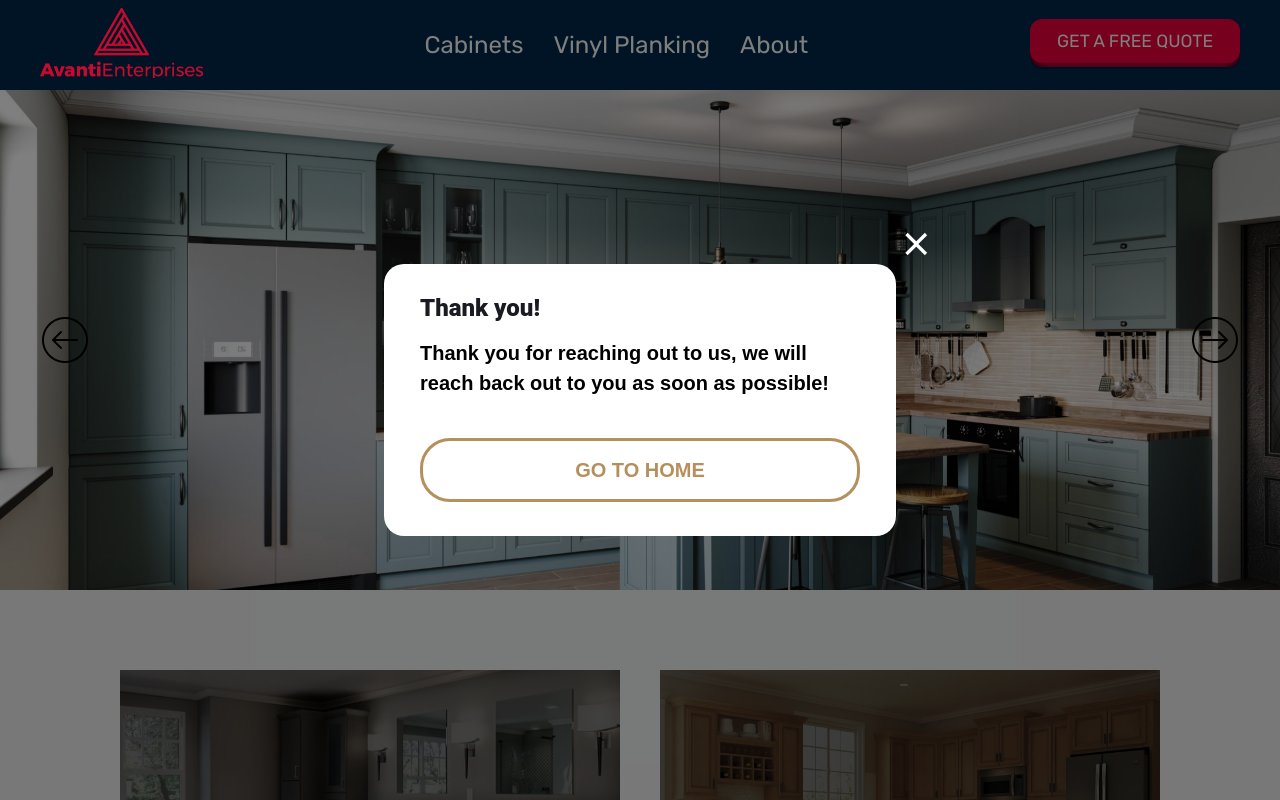
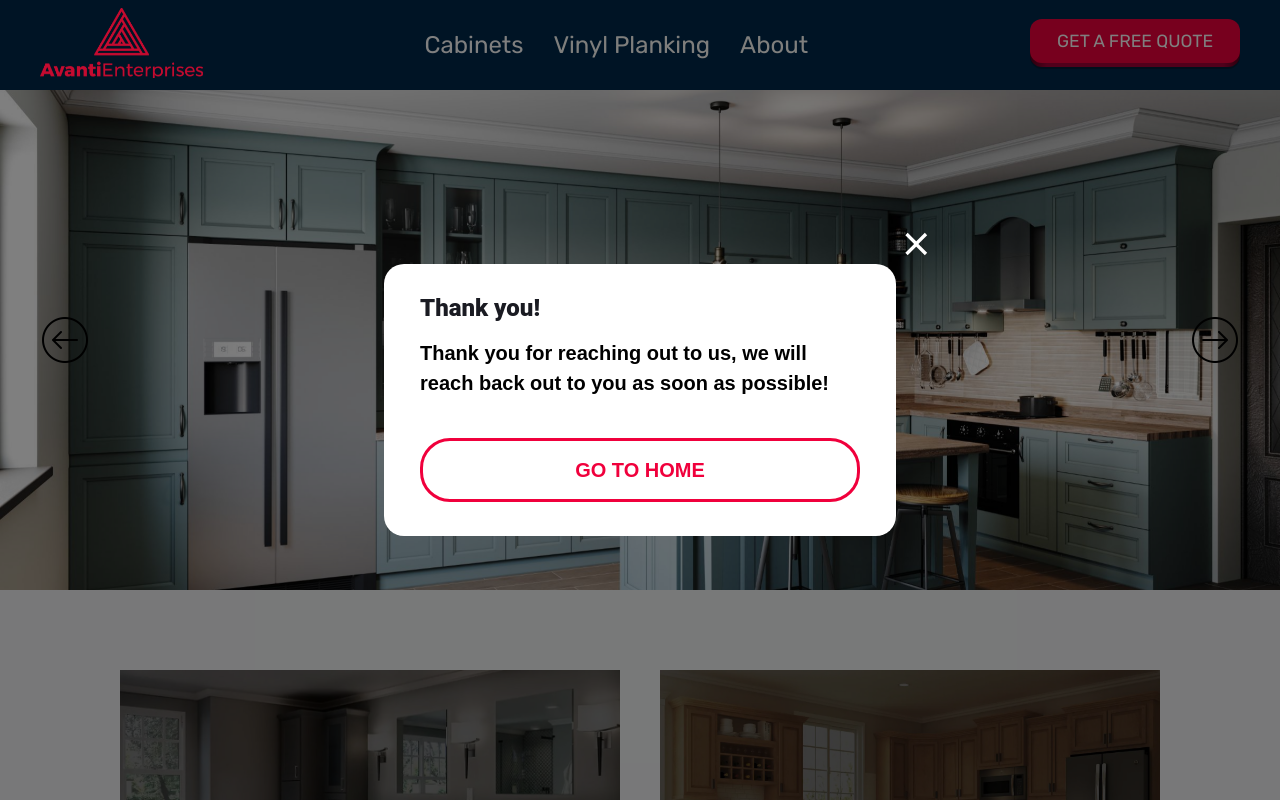
Before and after one commit to propitive/avanti-enterprises, a React (Create React App) app: page / in a window 1280 px wide. In both pictures the pointer is over the element "GO TO HOME". Shown: the top 800 px of the page. Built offline with nearby package versions, Linux system fonts and the light colour scheme; a web font is replaced by a local one.

Commit message:
styled the confirmation modal

```diff
--- a/src/components/ModalTemplate/ModalTemplate.css
+++ b/src/components/ModalTemplate/ModalTemplate.css
@@ -51,8 +51,8 @@
   align-items: center;
   width: 100%;
   height: 64px;
-  background-color: rgb(181, 143, 94);
-  outline: 3px rgb(181, 143, 94) solid;
+  background-color: hsl(345deg 100% 47%);
+  outline: 3px hsl(345deg 100% 47%) solid;
   outline-offset: -3px;
   border-radius: 30px;
   border: none;
@@ -85,11 +85,11 @@
 }
 
 .modal__button:hover .modal__button-text {
-  color: rgb(181, 143, 94);
+  color: hsl(345deg 100% 47%);
 }
 
 .modal__button:hover .modal__button-svg path {
-  fill: rgb(181, 143, 94);
+  fill: hsl(345deg 100% 47%);
 }
 
 .modal__button-close {
```
